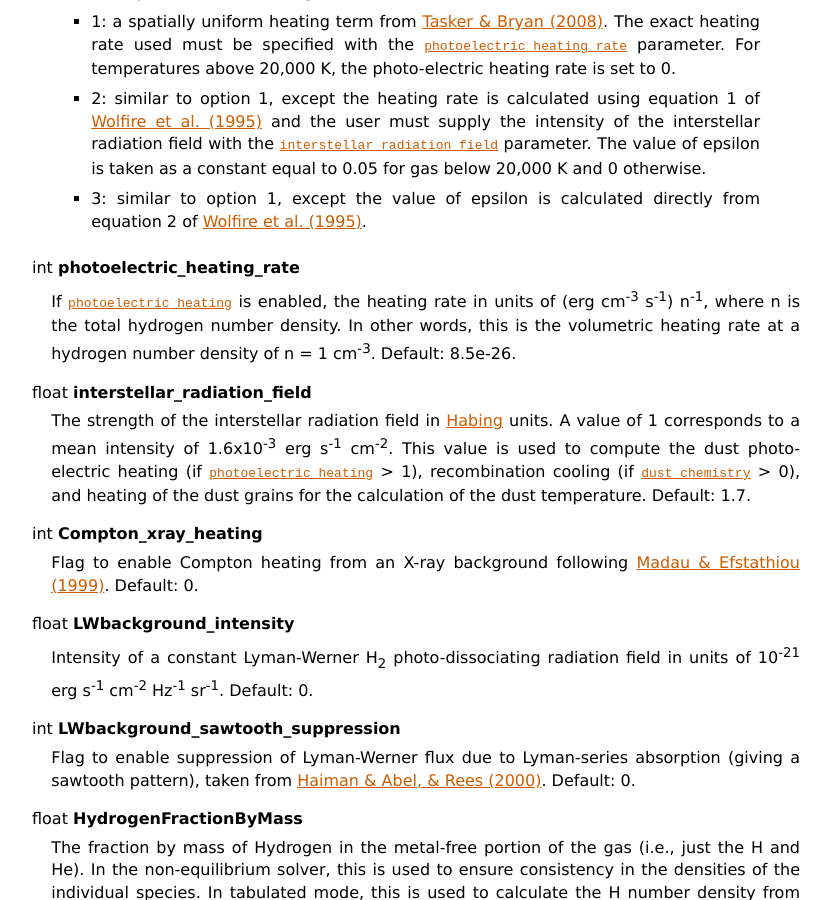
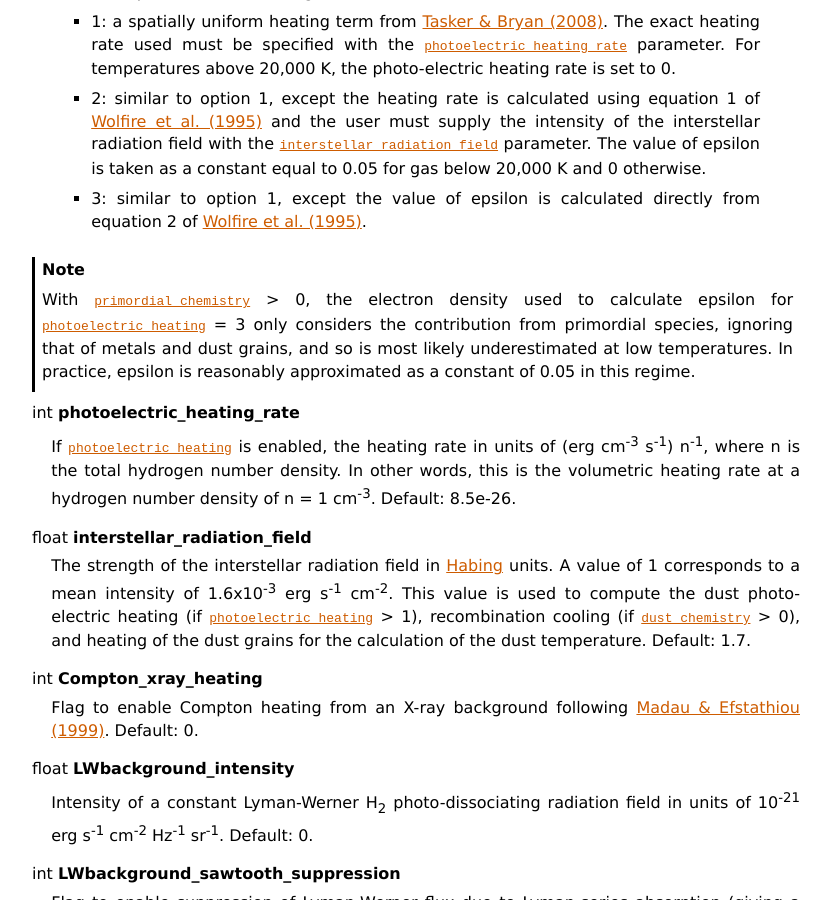
Before and after one commit to grackle-project/grackle, a Sphinx documentation site: the page built from doc/source/Parameters.rst, in a window 1280 px wide and 900 px high, scrolled down 3479 px. Shown: the whole window, without its empty margins (48-879 px from the left). Built offline with Sphinx 7.4.7, drawn with Linux system fonts in a browser that asks for light colours; some of the changed text lies outside the part shown.

Commit message:
Update docs with caveats and note about setting photoelectric heating.

```diff
--- a/doc/source/Parameters.rst
+++ b/doc/source/Parameters.rst
@@ -209,6 +209,14 @@ For all on/off integer flags, 0 is off and 1 is on.
     - 3: similar to option 1, except the value of epsilon is calculated
       directly from equation 2 of `Wolfire et al. (1995)
       <https://ui.adsabs.harvard.edu/abs/1995ApJ...443..152W/abstract>`__.
+
+
+.. note:: With :c:data:`primordial_chemistry` > 0, the electron density
+   used to calculate epsilon for :c:data:`photoelectric_heating` = 3
+   only considers the contribution from primordial species, ignoring that
+   of metals and dust grains, and so is most likely underestimated at low
+   temperatures. In practice, epsilon is reasonably approximated as a
+   constant of 0.05 in this regime.
 
 .. c:var:: int photoelectric_heating_rate
 
```
Also changed, not shown: other parts of doc/source/Parameters.rst (+1 -1 lines).
